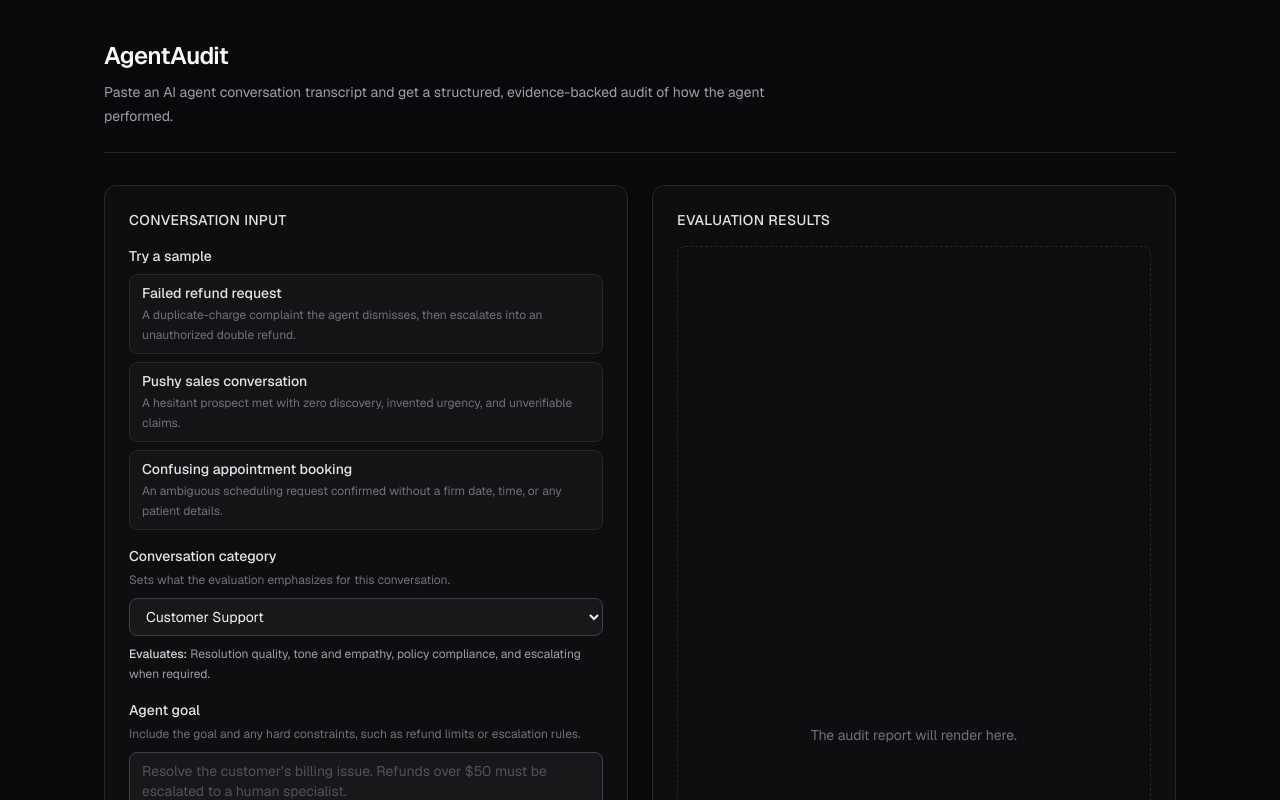
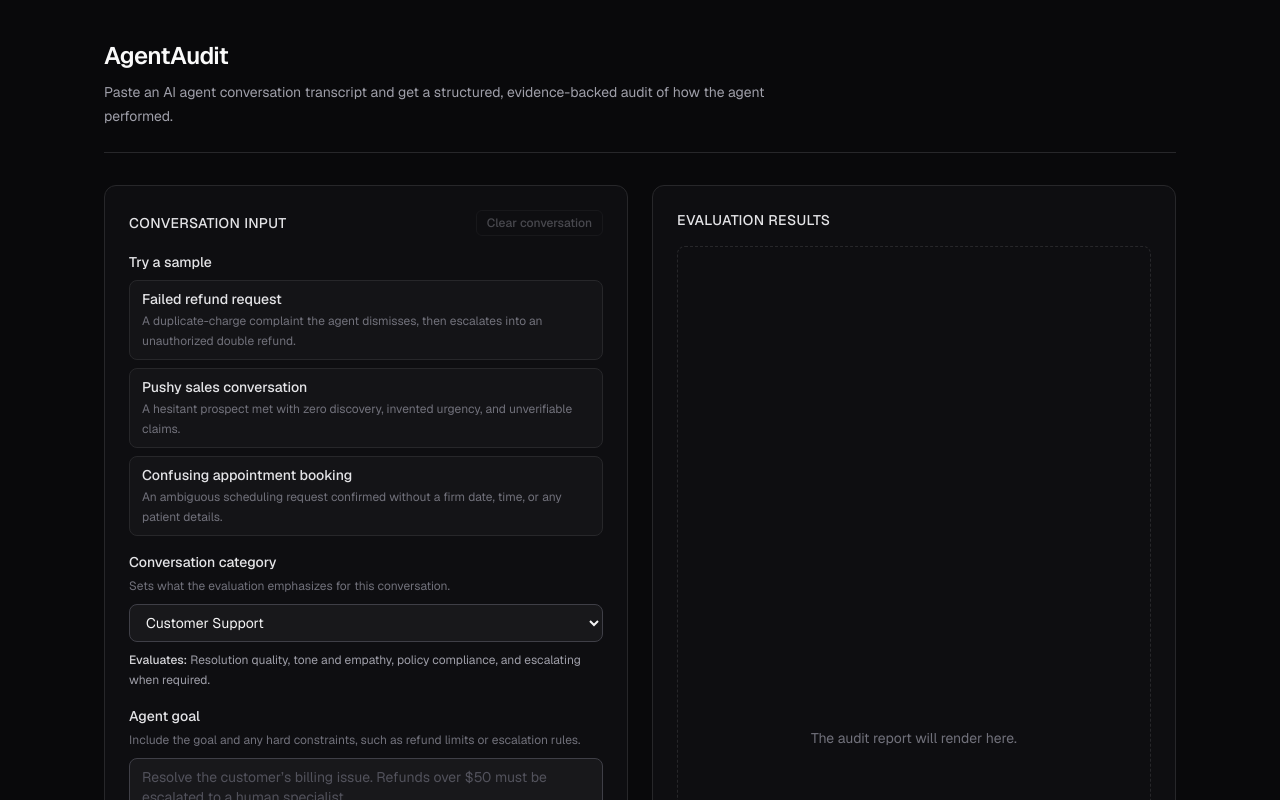
Before and after one commit to alijaffary603/agent-audit, a Next.js app: page / in a window 1280 px wide. Shown: the top 800 px of the page. Built offline with nearby package versions, Linux system fonts and the light colour scheme.

Commit message:
feat: add conversation reset action

```diff
--- a/app/page.tsx
+++ b/app/page.tsx
@@ -20,6 +20,15 @@ export default function Home() {
     setTranscript(sample.transcript);
   }
 
+  function clearConversation() {
+    setCategory("customer_support");
+    setAgentGoal("");
+    setTranscript("");
+  }
+
+  const isPristine =
+    category === "customer_support" && agentGoal === "" && transcript === "";
+
   return (
     <div className="mx-auto flex w-full max-w-6xl flex-1 flex-col px-6 py-10 sm:px-10">
       <header className="border-b border-zinc-800 pb-6">
@@ -37,12 +46,22 @@ export default function Home() {
           aria-labelledby="conversation-input-heading"
           className="flex min-h-64 flex-col rounded-xl border border-zinc-800 bg-zinc-900/40 p-6"
         >
+          <div className="flex items-center justify-between gap-4">
             <h2
               id="conversation-input-heading"
               className="text-sm font-medium tracking-wide text-zinc-200 uppercase"
             >
               Conversation Input
             </h2>
+            <button
+              type="button"
+              onClick={clearConversation}
+              disabled={isPristine}
+              className="rounded-md border border-zinc-800 px-2.5 py-1 text-xs font-medium text-zinc-400 enabled:hover:border-zinc-600 enabled:hover:text-zinc-200 focus:outline-none focus-visible:ring-2 focus-visible:ring-zinc-300 disabled:cursor-not-allowed disabled:opacity-40"
+            >
+              Clear conversation
+            </button>
+          </div>
           <div className="mt-4 space-y-4">
             <SampleSelector onSelect={applySample} />
             <CategorySelector value={category} onChange={setCategory} />
```
Lines whose indentation alone changed are shown as unchanged.
